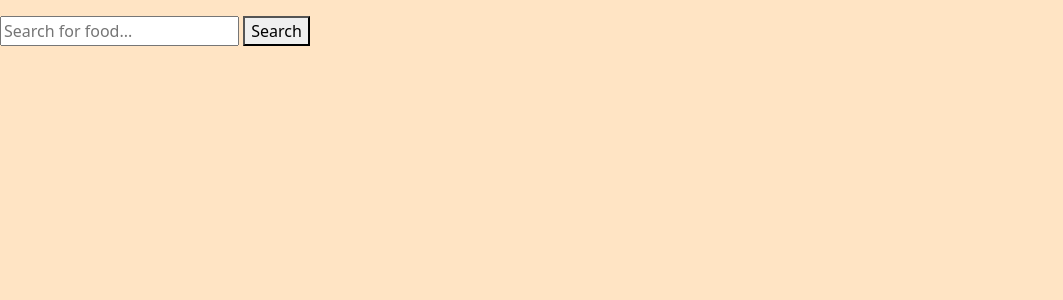
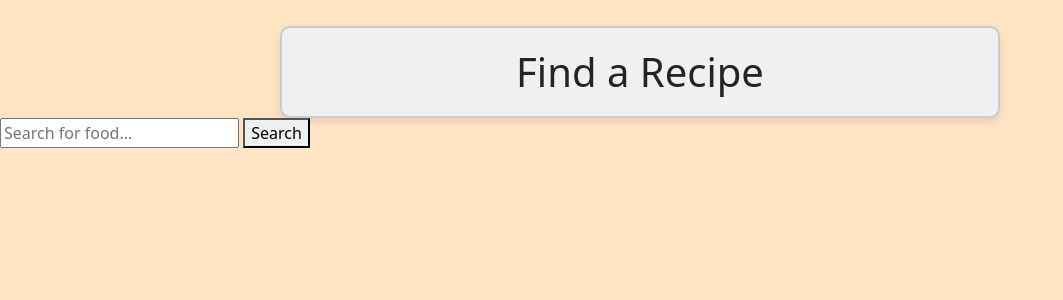
Before and after one commit to maseelshah22/community_cuisine, a Flask app: page /find in a window 1280 px wide. Shown: the part 67-367 px from the top of the page, without its empty margins (0-1063 px from the left). Run offline with Flask 3, Linux system fonts and the light colour scheme.

Commit message:
slightly styled the find recipe page

```diff
--- a/static/styles/main.css
+++ b/static/styles/main.css
@@ -97,3 +97,18 @@ h1{
 .ms-auto{
     margin-right: 1rem;
 }
+
+.page_title {
+    display: flex;
+    justify-content: center;
+    align-items: center;
+    text-align: center;
+    background-color: #f0f0f0;
+    border: 2px solid #ccc;
+    border-radius: 10px;
+    box-shadow: 0 4px 8px rgba(0, 0, 0, 0.1);
+    padding: 20px;
+    max-width: 720px;
+    margin: auto;
+    margin-top: 2%;
+}
--- a/templates/find.html
+++ b/templates/find.html
@@ -48,6 +48,8 @@
             </div> -->
         <!-- </nav> -->
 
+        <h1 class="page_title">Find a Recipe</h1>
+
         <form action="/search" method="post">
             <input type="text" name="search_term" placeholder="Search for food...">
             <button type="submit">Search</button>
```
